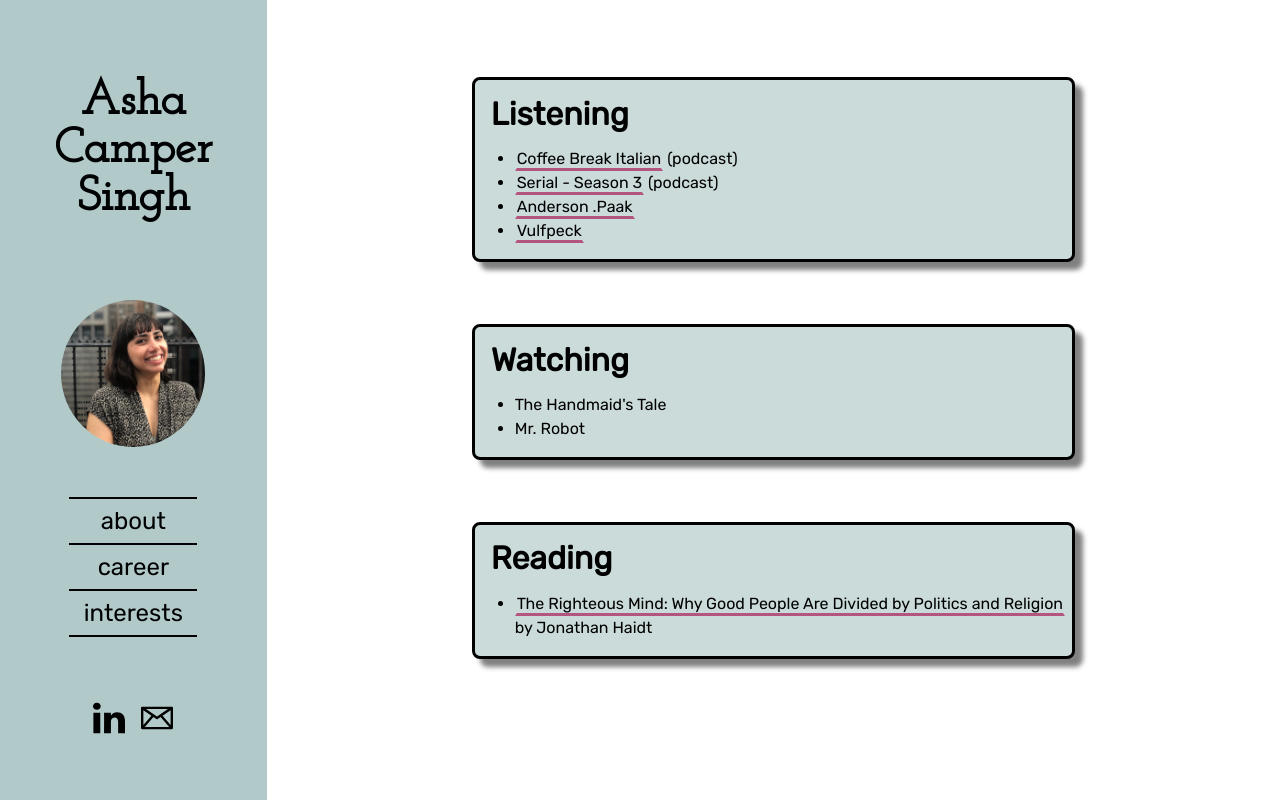
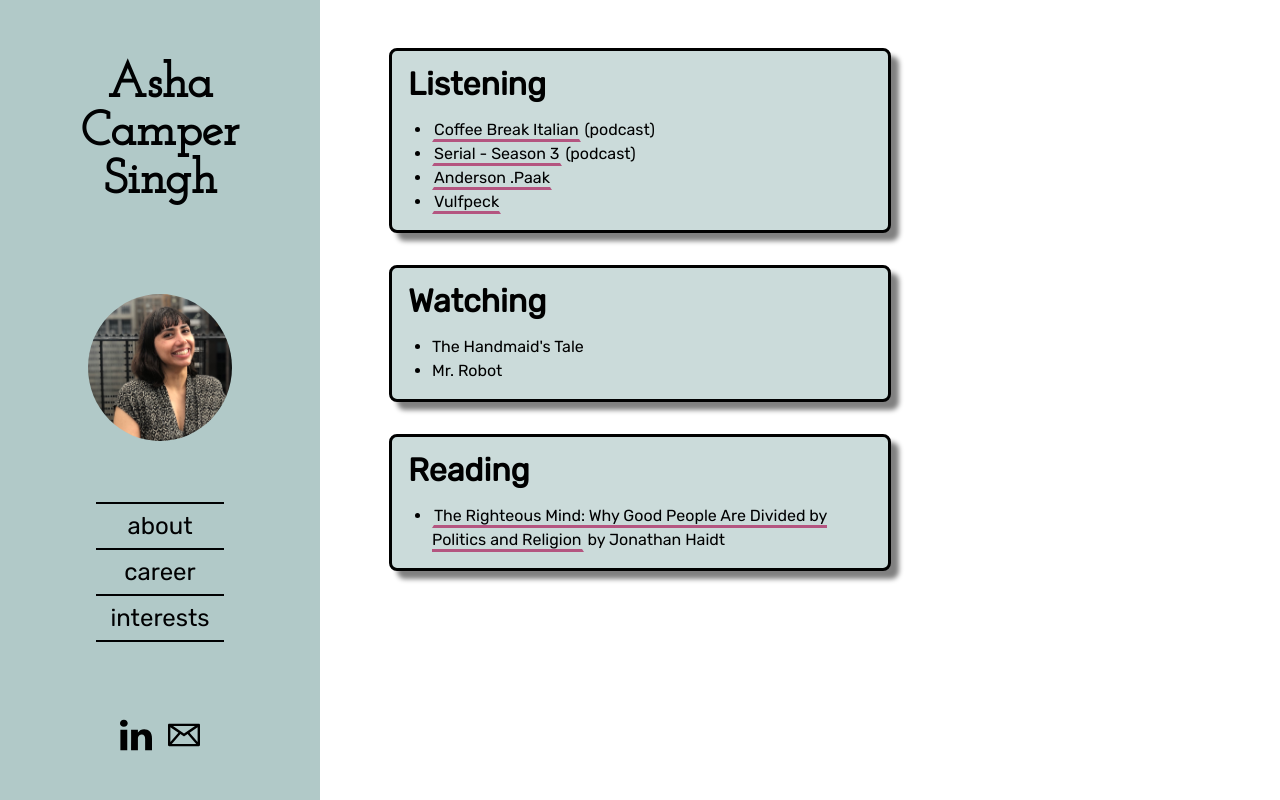
Before and after one commit to ashacs/ashacs.github.io, a React (Create React App) app: page /interests in a window 1280 px wide. Built offline with nearby package versions, Linux system fonts and the light colour scheme; a web font is replaced by a local one.

Commit message:
Replace flex with grid throughout

```diff
--- a/src/App.scss
+++ b/src/App.scss
@@ -2,19 +2,8 @@
 
 .App {
   height: 100%;
-  display: flex;
-  flex-direction: column;
+  display: grid;
   font-family: $brand-font;
-}
-
-@media #{$large-screen} {
-  .App {
-    flex-direction: row;
-  }
-}
-
-.padding-small {
-  padding: 0.25rem;
 }
 
 .page-content {
@@ -22,8 +11,19 @@
 }
 
 @media #{$large-screen} {
+  .App {
+    grid-template-columns: 25% 75%;
+  }
+
   .page-content {
-    width: 80%;
+    max-width: 50%;
     padding: 3rem 5rem;
   }
 }
+
+@media #{$medium-screen} {
+  .page-content {
+    max-width: 75%;
+    padding: 3rem 3rem;
+  }
+}
--- a/src/Components/Card/index.scss
+++ b/src/Components/Card/index.scss
@@ -5,8 +5,8 @@
   border-radius: 0.5rem;
   border: solid black;
   box-shadow: 8px 8px 5px grey;
-  max-width: 80%;
-  width: 70%;
+  width: 100%;
+  padding-right: 1rem;
   line-height: 1.5rem;
 
   &:not(:last-child) {
--- a/src/Components/Career/index.js
+++ b/src/Components/Career/index.js
@@ -29,10 +29,12 @@ class Career extends Component {
 
   renderHeader() {
     return (
-      <div className="heading">
-        <Icon src="/resources/sfdc-cloud.svg" alt="" />
-        <h1 className="career-title">Salesforce</h1>
-      </div>
+      <h1 className="heading">
+        <span className="heading-icon">
+          <Icon src="/resources/sfdc-cloud.svg" alt="" />
+        </span>
+        Salesforce
+      </h1>
     );
   }
 
--- a/src/Components/Career/index.scss
+++ b/src/Components/Career/index.scss
@@ -1,8 +1,12 @@
 .heading {
-  display: flex;
+  display: grid;
+  grid-auto-flow: column;
+  align-items: center;
+  justify-content: flex-start;
+}
+
+.heading-icon {
+  padding-right: 1rem;
+  display: grid;
   align-items: center;
 }
-
-.career-title {
-  padding-left: 1rem;
-}
--- a/src/Components/Footer/index.scss
+++ b/src/Components/Footer/index.scss
@@ -1,11 +1,12 @@
 .footer {
-  display: flex;
+  display: grid;
   justify-content: center;
 }
 
 .footer-icon-list {
   list-style: none;
-  display: inline-flex;
+  display: grid;
+  grid-auto-flow: column;
   padding: 0;
 }
 
--- a/src/Components/Home/index.scss
+++ b/src/Components/Home/index.scss
@@ -1,7 +1,7 @@
 @import "../../tokens.scss";
 
 .home {
-  display: flex;
+  display: grid;
   justify-content: center;
 }
 
--- a/src/Components/Interests/index.scss
+++ b/src/Components/Interests/index.scss
@@ -1,10 +1,9 @@
 @import "../../tokens.scss";
 
 .interests {
-  display: flex;
-  flex-direction: column;
-  align-items: center;
-  height: 80%;
+  display: grid;
+  grid-auto-rows: min-content;
+  justify-items: center;
 }
 
 @media #{$large-screen} {
--- a/src/Components/Nav/index.scss
+++ b/src/Components/Nav/index.scss
@@ -3,6 +3,8 @@
 .navList {
   font-size: 1rem;
   text-align: center;
+  display: grid;
+  justify-items: center;
 }
 
 @media #{$large-screen} {
--- a/src/Components/NavItem/index.js
+++ b/src/Components/NavItem/index.js
@@ -10,7 +10,7 @@ class NavItem extends Component {
 
   render() {
     return (
-      <li className="padding-small navLink">
+      <li className="nav-link">
         <Link to={`/${this.props.title}`}>{this.props.title}</Link>
       </li>
     );
--- a/src/Components/NavItem/index.scss
+++ b/src/Components/NavItem/index.scss
@@ -1,30 +1,34 @@
 @import "../../tokens.scss";
 
-.navLink:before {
+.nav-link {
+  padding: 0.25rem;
+}
+
+.nav-link:before {
   content: "";
   display: block;
   border-top: 2px solid $brand-color_black;
   width: 8rem;
-  padding-bottom: .5rem;
+  padding-bottom: 0.5rem;
 }
 
-.navLink:last-child:after {
+.nav-link:last-child:after {
   content: "";
   display: block;
   border-bottom: 2px solid $brand-color_black;
   width: 8rem;
-  padding-top: .5rem;
+  padding-top: 0.5rem;
 }
 
-.navLink:hover {
+.nav-link:hover {
   a::before {
     display: inline-block;
     content: "•";
-    margin-right: .1rem;
+    margin-right: 0.1rem;
   }
   a::after {
     display: inline-block;
     content: "•";
-    margin-left: .1rem;
+    margin-left: 0.1rem;
   }
 }
--- a/src/Components/Panel/index.scss
+++ b/src/Components/Panel/index.scss
@@ -3,10 +3,8 @@
 .panel {
   background-color: $brand-color_blue-medium;
   align-items: center;
-  display: flex;
-  flex-direction: row;
-  width: 100%;
-  height: 20%;
+  display: grid;
+  grid-auto-flow: column;
   min-height: 9rem;
   justify-content: space-evenly;
 }
@@ -24,7 +22,7 @@
 
 @media #{$medium-screen} {
   .panel .avatar {
-    display: flex;
+    display: grid;
     img {
       max-width: 7rem;
     }
@@ -37,12 +35,10 @@
 
 @media #{$large-screen} {
   .panel {
-    width: 25%;
-    height: 100%;
-    flex-direction: column;
+    grid-auto-flow: row;
   }
   .panel .avatar {
-    display: flex;
+    display: grid;
     img {
       max-width: 9rem;
     }
--- a/src/Components/Timeline/index.scss
+++ b/src/Components/Timeline/index.scss
@@ -6,11 +6,4 @@
 
 .timelineList {
   text-align: left;
-  width: 100%;
 }
-
-@media #{$large-screen} {
-  .timelineList {
-    width: 70%;
-  }
-}
```
